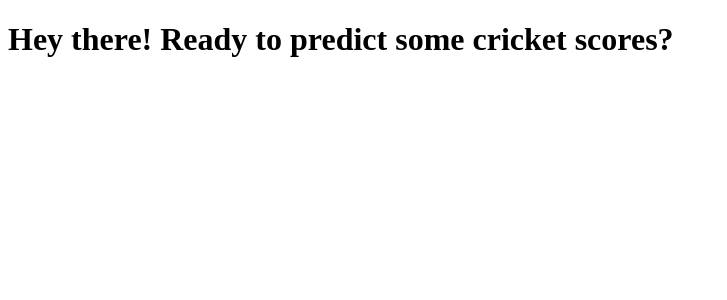
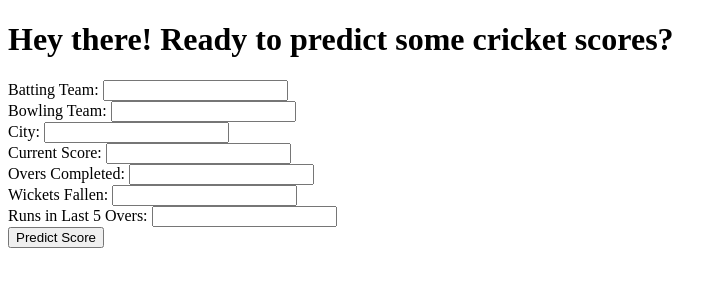
Before and after one commit to namaniisc/ScoreCast, a Flask app: page / in a window 1280 px wide. Shown: the top 300 px of the page, without its empty margins (0-727 px from the left). Run offline with Flask 3, Linux system fonts and the light colour scheme.

Commit message:
Add HTML form to collect match input data

```diff
--- a/templates/index.html
+++ b/templates/index.html
@@ -5,5 +5,22 @@
 </head>
 <body>
     <h1>Hey there! Ready to predict some cricket scores?</h1>
+    <form method="POST">
+        <label for="batting_team">Batting Team:</label>
+        <input type="text" id="batting_team" name="batting_team" required><br>
+        <label for="bowling_team">Bowling Team:</label>
+        <input type="text" id="bowling_team" name="bowling_team" required><br>
+        <label for="city">City:</label>
+        <input type="text" id="city" name="city" required><br>
+        <label for="current_score">Current Score:</label>
+        <input type="number" id="current_score" name="current_score" required><br>
+        <label for="overs">Overs Completed:</label>
+        <input type="number" step="0.1" id="overs" name="overs" required><br>
+        <label for="wickets">Wickets Fallen:</label>
+        <input type="number" id="wickets" name="wickets" required><br>
+        <label for="last_five">Runs in Last 5 Overs:</label>
+        <input type="number" id="last_five" name="last_five" required><br>
+        <button type="submit">Predict Score</button>
+    </form>
 </body>
 </html>
```
